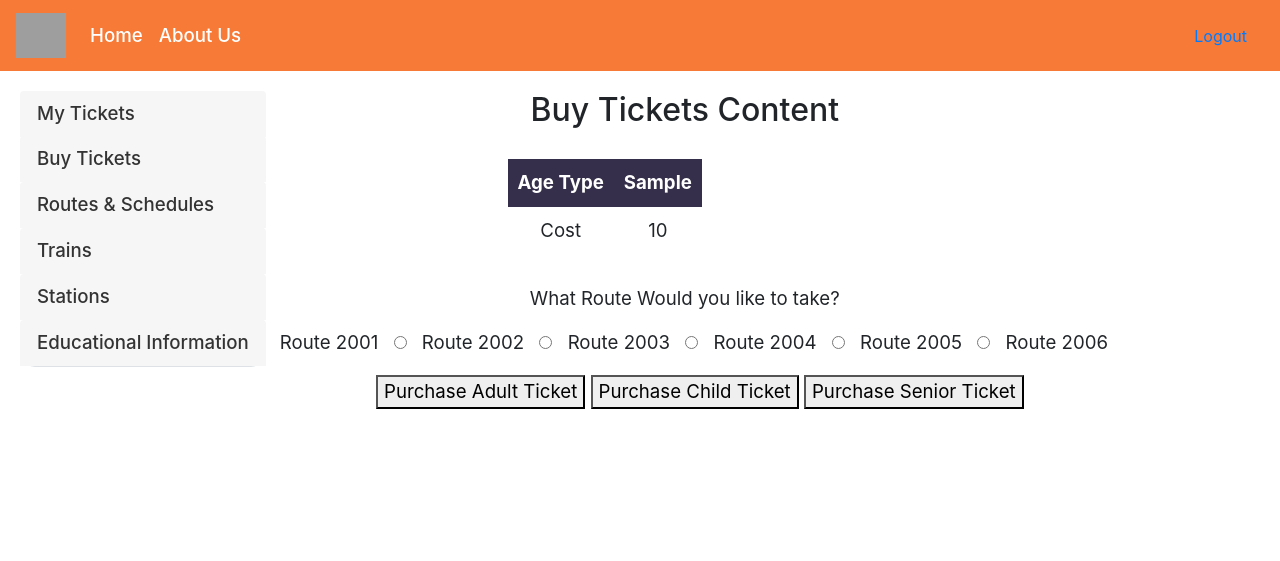
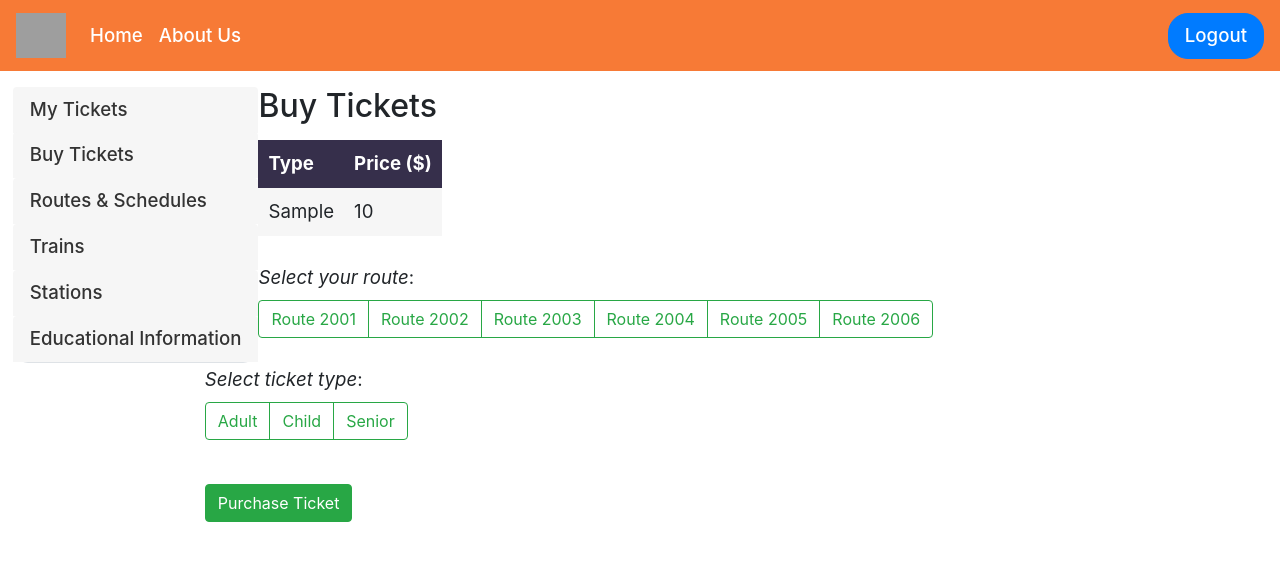
Before and after one commit to FahadH31/railway_info_system, a PHP site: page / in a window 1280 px wide. Shown: the top 561 px of the page. Run offline with PHP 8.4, Linux system fonts and the light colour scheme; the visitor is signed in with stand-in values (Sample User, id 1); tables that the repository leaves empty or names only in its code hold one stand-in row (values such as "Sample post"); some libraries are stand-ins or nearby versions; grey boxes are pictures that could not be loaded.

Commit message:
Styling modifications, corrections.

```diff
--- a/accountStylesheet.css
+++ b/accountStylesheet.css
@@ -14,6 +14,7 @@ body {
 
   .navbar {
     background-color: #F77A36;
+    font-weight: 500;
   }
 
   .navbar-dark .navbar-nav .nav-link {
--- a/index.php
+++ b/index.php
@@ -1,15 +1,14 @@
 <?php
 session_start();
-// connect to the database
-$conn = mysqli_connect('localhost:3306', 'root', '123456', 'RailwaySystemWebsite');
+// Connect to the database
+$conn = mysqli_connect('localhost:3306', 'root', 'fahad1306', 'RailwaySystemWebsite');
 
-// check connection
+// Check connection
 if (!$conn) {
   echo 'Connection error: ' . mysqli_connect_error();
 }
 
 //View 1
-
 $RI = 'SELECT Routes.RouteID, Routes.Duration, Routes.Distance, Trains.TrainID, s1.Location AS StartStation, s2.Location AS EndStation FROM Routes JOIN Trains ON Routes.OperatingTrains = Trains.TrainID JOIN Stations s1 ON Routes.StartStation = s1.StationID JOIN Stations s2 ON Routes.EndStation = s2.StationID';
 $RI2 = mysqli_query($conn, $RI);
 $RouteInfo = mysqli_fetch_all($RI2, MYSQLI_ASSOC);
@@ -29,25 +28,21 @@ $PasseTrain = mysqli_query($conn, $PassTrains);
 $PassengerTrains = mysqli_fetch_all($PasseTrain, MYSQLI_ASSOC);
 
 //View 3
-
 $RTC = 'SELECT r.RouteID, (SELECT COUNT(*) FROM Trains T JOIN Routes rt ON rt.OperatingTrains = t.TrainID WHERE rt.RouteID = r.RouteID) AS NumberOfTrains FROM Routes r';
 $RTC2 = mysqli_query($conn, $RTC);
 $RouteTrainCount = mysqli_fetch_all($RTC2, MYSQLI_ASSOC);
 
 //View 4
-
 $RCI = 'SELECT RailCars.ModelNumber, RailCars.ModelName FROM RailCars LEFT JOIN Trains ON RailCars.ModelNumber = Trains.EngineRailCarType UNION SELECT RailCars.ModelNumber, RailCars.ModelName FROM RailCars RIGHT JOIN Trains ON RailCars.ModelNumber = Trains.EngineRailCarType';
 $RCI2 = mysqli_query($conn, $RCI);
 $RailCarInfo = mysqli_fetch_all($RCI2, MYSQLI_ASSOC);
 
 //View 5
-
 $RS = 'SELECT * FROM (SELECT "Weekday" AS DayCategory, r.RouteID, r.StartStation, r.EndStation, rt.StartTime, rt.EndTime, rt.DayOfWeek FROM Routes r INNER JOIN RunningTimes rt ON r.RouteID = rt.RouteID WHERE rt.DayOfWeek IN ("Monday", "Tuesday", "Wednesday", "Thursday", "Friday") UNION SELECT "Weekend" AS DayCategory, r.RouteID, r.StartStation, r.EndStation, rt.StartTime, rt.EndTime, rt.DayOfWeek FROM Routes r INNER JOIN RunningTimes rt ON r.RouteID = rt.RouteID Where rt.DayOfWeek IN ("Saturday", "Sunday")) AS CombinedData';
 $RS2 = mysqli_query($conn, $RS);
 $RailCarInfo = mysqli_fetch_all($RS2, MYSQLI_ASSOC);
 
 //View 6
-
 $Long = 'SELECT RouteID, Distance
         FROM Routes
         ORDER BY Distance DESC';
@@ -56,7 +51,6 @@ $LongestRoutes = mysqli_fetch_all($LongR, MYSQLI_ASSOC);
 
 
 //View 7
-
 $Dest = 'SELECT DISTINCT U.Username, U.Location AS CurrentLocation, S.Location AS PossibleDestination FROM User U JOIN Routes R ON U.Location = (SELECT S.Location FROM Stations S WHERE S.StationID = R.StartStation) JOIN Stations S ON R.EndStation = S.StationID';
 $DestRoute = mysqli_query($conn, $Dest);
 $PossibleDestination = mysqli_fetch_all($DestRoute, MYSQLI_ASSOC);
@@ -79,16 +73,13 @@ $Tprices = 'SELECT AgeType, Cost
 $Ticprices = mysqli_query($conn, $Tprices);
 $TicketPrices = mysqli_fetch_all($Ticprices, MYSQLI_ASSOC);
 
-// View 11
-
 
 // ACCOUNT SIGNUP STUFF
-
 if ($_SERVER["REQUEST_METHOD"] == "POST") {
 
-  if(isset($_POST['username'],$_POST['userPassword'])) {
+  if (isset($_POST['username'], $_POST['userPassword'])) {
 
-    if($_POST['username'] != "" && $_POST['userPassword'] != "" ) {
+    if ($_POST['username'] != "" && $_POST['userPassword'] != "") {
 
       $username = $_POST['username'];
       $userPassword = $_POST['userPassword'];
@@ -126,8 +117,6 @@ if ($result) {
 
 
 // ACCOUNT LOGIN STUFF
-
-
 if ($_SERVER["REQUEST_METHOD"] == "POST") {
   if (isset($_POST['unlogin'], $_POST['uplogin'])) {
     $usernamelogin = $_POST['unlogin'];
@@ -147,30 +136,23 @@ if ($_SERVER["REQUEST_METHOD"] == "POST") {
         $_SESSION['logged_in'] = true;
         $_SESSION['username'] = $usernamelogin;
         echo "<script>window.location.href = 'index.php';</script>";
-              exit();
       } else {
         echo "<script>alert('Credentials do not match');</script>";
         echo "<script>window.location.href = 'login.html';</script>";
-              exit();
       }
     } else {
       echo "<script>alert('Username does not exist');</script>";
       echo "<script>window.location.href = 'login.html';</script>";
-          exit();
     }
-
     exit();
   }
 }
 
-//MY TICKETS QUERY
 
 // MY TICKETS QUERY
-
 if (isset($_SESSION['logged_in']) && $_SESSION['logged_in'] === true) {
   $loggedInUsername = $_SESSION['username'];
 
-  // Query to fetch tickets owned by the logged-in user
   // Query to fetch tickets owned by the logged-in user
   $getUserTicketsQuery = "SELECT RouteID, TicketType, COUNT(*) as TicketCount FROM UserTickets WHERE Username = '$loggedInUsername' GROUP BY RouteID, TicketType";
 
@@ -180,12 +162,10 @@ $userTicketsResult = mysqli_query($conn, $getUserTicketsQuery);
   if ($userTicketsResult) {
     $userTickets = mysqli_fetch_all($userTicketsResult, MYSQLI_ASSOC);
   }
-
 }
 
 
 // PURCHASE TICKET STUFF
-
 if (isset($_SESSION['logged_in']) && $_SESSION['logged_in'] === true) {
   if (isset($_POST['purchase'], $_POST['Route'])) {
     $ticketType = $_POST['purchase'];
@@ -213,16 +193,10 @@ if (isset($_SESSION['logged_in']) && $_SESSION['logged_in'] === true) {
     }
   }
 }
+// Close connection
+mysqli_close($conn);
+?>
 
-
-
-
-
-
-// close connection
-mysqli_close($conn);
-
-?>
 <!DOCTYPE html>
 <html lang="en">
 
@@ -251,15 +225,12 @@ mysqli_close($conn);
     // Check if the user is logged in (based on the session variable)
     if (isset($_SESSION['logged_in']) && $_SESSION['logged_in'] === true) {
       // Show logout button if logged in
-        echo '<form action="logout.php" method="post"><button type="submit" class="btn btn-link nav-link">Logout</button></form>';
+      echo '<form action="logout.php" method="post"><button type="submit" class="btn btn-primary login-signup-btn nav-link">Logout</button></form>';
     } else {
       // Show the login/signup link if not logged in
-        echo '<a id="login-link" class="nav-link btn btn-primary" href="signup.html">Login/Signup</a>';
+      echo '<a id="login-link" class="nav-link btn btn-primary login-signup-btn" href="signup.html">Login/Signup</a>';
     }
     ?>
-    <button class="navbar-toggler" type="button" data-toggle="collapse" data-target="#navbarNav"
-        aria-controls="navbarNav" aria-expanded="false" aria-label="Toggle navigation">
-        <span class="navbar-toggler-icon"></span>
     </button>
   </nav>
 
@@ -267,7 +238,7 @@ mysqli_close($conn);
 
   <!-- Main Content -->
   <div id="main-content">
-    <!-- Tabs -->
+    <!-- Tabs List -->
     <ul class="nav nav-tabs flex-column" id="myTabs">
       <?php
       // Check if the user is logged in (based on the session variable)
@@ -295,7 +266,6 @@ mysqli_close($conn);
 
     <!-- Tab Content -->
     <div class="tab-content">
-
       <?php
       if (isset($_SESSION['logged_in']) && $_SESSION['logged_in'] === true) {
         echo '<div class="tab-pane fade" id="my-tickets">';
@@ -327,26 +297,37 @@ if (isset($_SESSION['logged_in']) && $_SESSION['logged_in'] === true) {
       ?>
 
       <div class="tab-pane fade show active" id="buy-tickets">
-        <h2 style="margin-left:7vw ">Buy Tickets Content</h2>
+        <h2>Buy Tickets</h2>
+        <table>
+          <tr>
+            <th>Type</th>
+            <th>Price ($)</th>
+          </tr>
+          <?php foreach ($TicketPrices as $TicketPrice): ?>
+            <tr>
+              <td>
+                <?php echo $TicketPrice['AgeType']; ?>
+              </td>
+              <td>
+                <?php echo $TicketPrice['Cost']; ?>
+              </td>
+            </tr>
+          <?php endforeach; ?>
+        </table>
 
-        <table style="margin-left: 27vw">
-  <thead>
-    <tr>
-      <th>Age Type</th>
-      <?php foreach ($TicketPrices as $TicketPrice): ?>
-        <th><?php echo $TicketPrice['AgeType']; ?></th>
-      <?php endforeach; ?>
-    </tr>
-  </thead>
-  <tbody>
-    <tr>
-      <td>Cost</td>
-      <?php foreach ($TicketPrices as $TicketPrice): ?>
-        <td><?php echo $TicketPrice['Cost']; ?></td>
-      <?php endforeach; ?>
-    </tr>
-  </tbody>
-</table>
+        <br>
+        <?php
+
+        // Check if the user is logged in (based on the session variable)
+        if (isset($_SESSION['logged_in']) && $_SESSION['logged_in'] === true) {
+          //Do nothing
+        } else {
+          // Show the prompt to login/signup link if not logged in
+          echo '<p id="login-signup-msg">To purchase tickets, <a href="signup.html">Create an Account</a> or <a
+          href="login.html">Log in.</a></p>';
+        }
+        ?>
+
 
 
         <?php
@@ -354,55 +335,61 @@ if (isset($_SESSION['logged_in']) && $_SESSION['logged_in'] === true) {
         if (isset($_SESSION['logged_in']) && $_SESSION['logged_in'] === true) {
           // Show logout button if logged in
 
-echo '<style>
-        .but-ticket-form input[type="radio"],
-        .but-ticket-form label {
-          display: inline-block;
-          margin-right: 10px;
-        }
-        .but-ticket-form .ticket-buttons {
-          margin-top: 10px;
-          margin-left: 30px;
-        }
-      </style>';
+          echo
+          '
+          <form class="route-selection-form" method="post">
+          <i>Select your route</i>:<br>
+          <div class="btn-group btn-group-toggle" data-toggle="buttons">
+            <label class="btn btn-outline-success">
+              <input type="radio" name="Route" value="2001"> Route 2001
+            </label>
+            <label class="btn btn-outline-success">
+              <input type="radio" name="Route" value="2002"> Route 2002
+            </label>
+            <label class="btn btn-outline-success">
+              <input type="radio" name="Route" value="2003"> Route 2003
+            </label>
+            <label class="btn btn-outline-success">
+              <input type="radio" name="Route" value="2004"> Route 2004
+            </label>
+            <label class="btn btn-outline-success">
+              <input type="radio" name="Route" value="2005"> Route 2005
+            </label>
+            <label class="btn btn-outline-success">
+              <input type="radio" name="Route" value="2006"> Route 2006
+            </label>
+          </div>
+          <br><br>
+          <i>Select ticket type</i>:<br>
+          <div class="btn-group btn-group-toggle" data-toggle="buttons">
+            <label class="btn btn-outline-success">
+              <input type="radio" name="Type" value="Adult"> Adult
+            </label>
+            <label class="btn btn-outline-success">
+              <input type="radio" name="Type" value="Child"> Child
+            </label>
+            <label class="btn btn-outline-success">
+              <input type="radio" name="Type" value="Senior"> Senior
+            </label>
+          </div>
+          <br><br>
+          <div class="ticket-buttons mt-3">
+            <button type="submit" name="purchase" class="btn btn-success">Purchase Ticket</button>
+          </div>
+          </form>
+        ';
 
-echo '<form class="but-ticket-form" style="margin-left: 7vw" method="post">
-        <p>What Route Would you like to take?</p>
-        <input type="radio" id="2001" name="Route" value="2001">
-        <label for="2001">Route 2001</label>
-        <input type="radio" id="2002" name="Route" value="2002">
-        <label for="2002">Route 2002</label>
-        <input type="radio" id="2003" name="Route" value="2003">
-        <label for="2003">Route 2003</label>
-        <input type="radio" id="2004" name="Route" value="2004">
-        <label for="2004">Route 2004</label>
-        <input type="radio" id="2005" name="Route" value="2005">
-        <label for="2005">Route 2005</label>
-        <input type="radio" id="2006" name="Route" value="2006">
-        <label for="2006">Route 2006</label>
-
-        <div class="ticket-buttons">
-          <button type="submit" name="purchase" value="Adult">Purchase Adult Ticket</button>
-          <button type="submit" name="purchase" value="Child">Purchase Child Ticket</button>
-          <button type="submit" name="purchase" value="Senior">Purchase Senior Ticket</button>
-        </div>
-      </form>';
         } else {
           // Show the login/signup link if not logged in
 
         }
-
         ?>
-
-
-
-
       </div>
 
       <div class="tab-pane fade" id="routes-schedules">
         <h2>Routes & Schedules</h2>
 
-        <table style = "border: 1px solid black;" class= "route-info-table">
+        <table style="border: 1px solid black;" class="route-info-table">
           <thead>
             <tr>
               <th>Route No.</th>
@@ -447,6 +434,9 @@ echo '<form class="but-ticket-form" style="margin-left: 7vw" method="post">
       </div>
       <div class="tab-pane fade" id="stations">
         <h2>Stations Content</h2>
+        <div id="station-info">
+
+        </div>
       </div>
       <div class="tab-pane fade" id="edu-info">
         <h2>Educational Information Content</h2>
--- a/indexStylesheet.css
+++ b/indexStylesheet.css
@@ -7,7 +7,6 @@ body {
 #logo{
   width: 50px;
   height: 45px;
-  padding: 0px;
 }
 
 .navbar {
@@ -25,10 +24,9 @@ body {
 
 #login-link {
   margin-left: auto;
-  color: white;
 }
 
-.btn-primary{
+.login-signup-btn{
   border-radius: 20px;
   font-size: 14pt;
   transition: 0.4s;
@@ -37,6 +35,10 @@ body {
 
 .btn-primary:hover{
   transition: 0.4s;
+}
+
+.btn-outline-success{
+  margin-top: 1vh;
 }
 
 
@@ -63,21 +65,16 @@ body {
 
 /*Tab List*/
 #myTabs{
-  position: fixed;
+  float: left;
   border-radius: 15px;
   font-weight: 500;
+  margin-left: 1vw;
+  margin-top: 2vh;
 }
 
-#main-content {
-  display: flex;
-  justify-content: left;
-  padding: 20px;
-}
-
-.tab-content {
-  margin-left: auto;
-  margin-right: auto;
-  text-align: center;
+.tab-pane{
+  padding-top: 2vh;
+  padding-left: 16vw;
 }
 
 td{
@@ -90,12 +87,12 @@ th{
   padding: 10px;
 }
 
+table {
+  margin-top: 15px;
+}
+
 tr:nth-child(even) {
   background-color: #f6f6f6;
-}
-
-table{
-  margin: 30px;
 }
 
 .hflex {
@@ -103,11 +100,6 @@ table{
   flex: 1;
 }
 
-.but-ticket-form input[type="radio"],
-.but-ticket-form label {
-  display: inline-block;
-  margin-right: 10px;
-}
 
 .horizontal-table {
   border-collapse: collapse;
```
Also changed, not shown: Left To-Do.txt (+1 -7 lines), signup.html (+12 -10 lines). Lines whose indentation alone changed are shown as unchanged.
